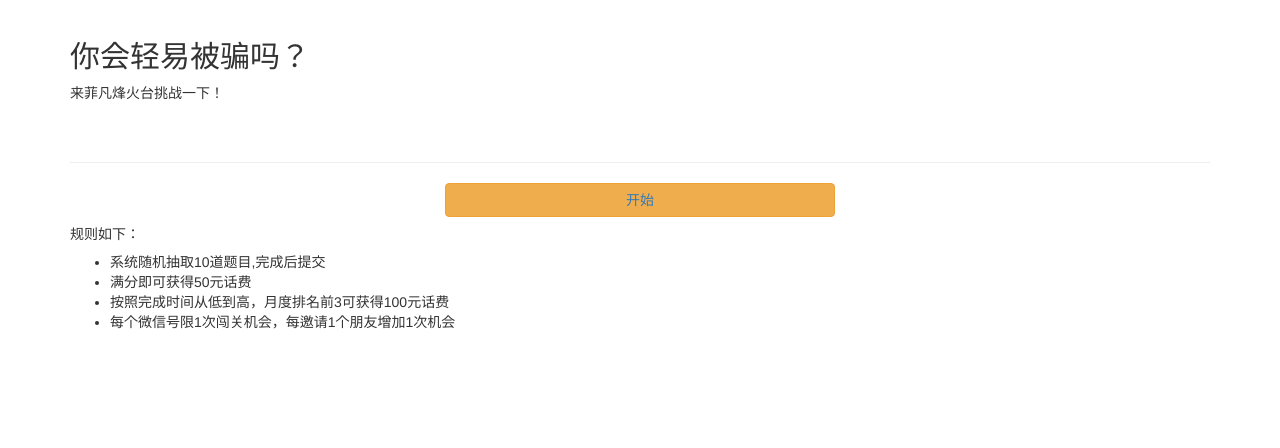
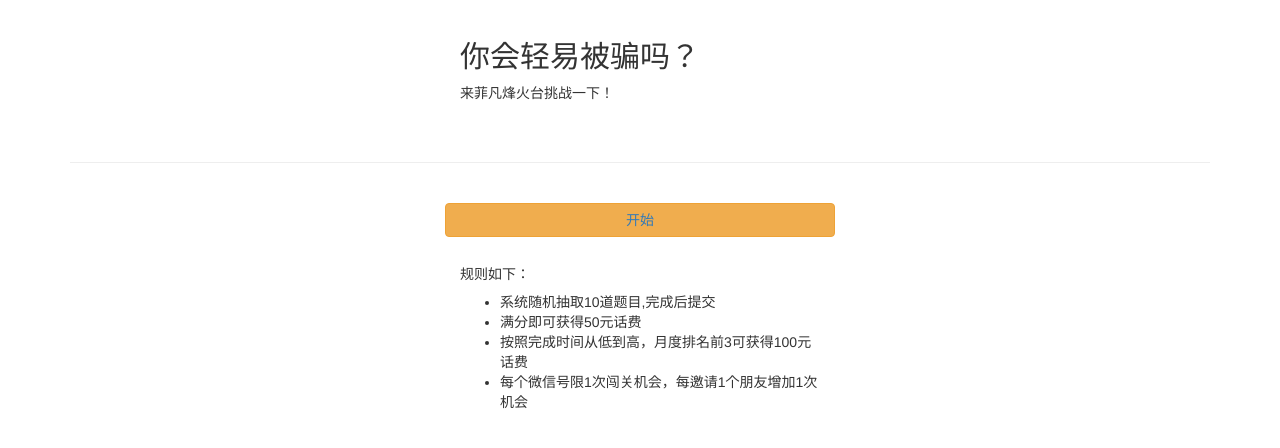
Before and after one commit to Moxikai/microTest, a Flask app: page / in a window 1280 px wide. Shown: the part 56-504 px from the top of the page. Run offline with Flask 2, Linux system fonts and the light colour scheme; the visitor is signed in with stand-in values (Sample User, id 1); data comes from the database, SQL or seed files in the repository; some libraries are stand-ins or nearby versions.

Commit message:
mend welcome template

```diff
--- a/app/templates/welcome.html
+++ b/app/templates/welcome.html
@@ -6,7 +6,7 @@
     {{ super() }}
     <div class="container">
         <div class="row">
-            <div class="col-xs-12">
+            <div class="col-md-4 col-md-push-4">
                 <h2>你会轻易被骗吗？</h2>
                 <p>来菲凡烽火台挑战一下！</p>
             </div>
@@ -15,13 +15,15 @@
         <div class="page-header">
             <!--占坑-->
         </div>
+        <br>
         <div class="row">
             <div class="btn btn-large btn-warning col-xs-4 col-xs-push-4 ">
                 <a href="{{ url_for('main.start_test',user_id=current_user.id) }}">开始</a>
             </div>
         </div>
+        <br>
         <div class="row">
-            <div class="col-xs-12">
+            <div class="col-md-4 col-md-push-4">
                 <h5>规则如下：</h5>
                 <ul>
                     <li>系统随机抽取10道题目,完成后提交</li>
```
